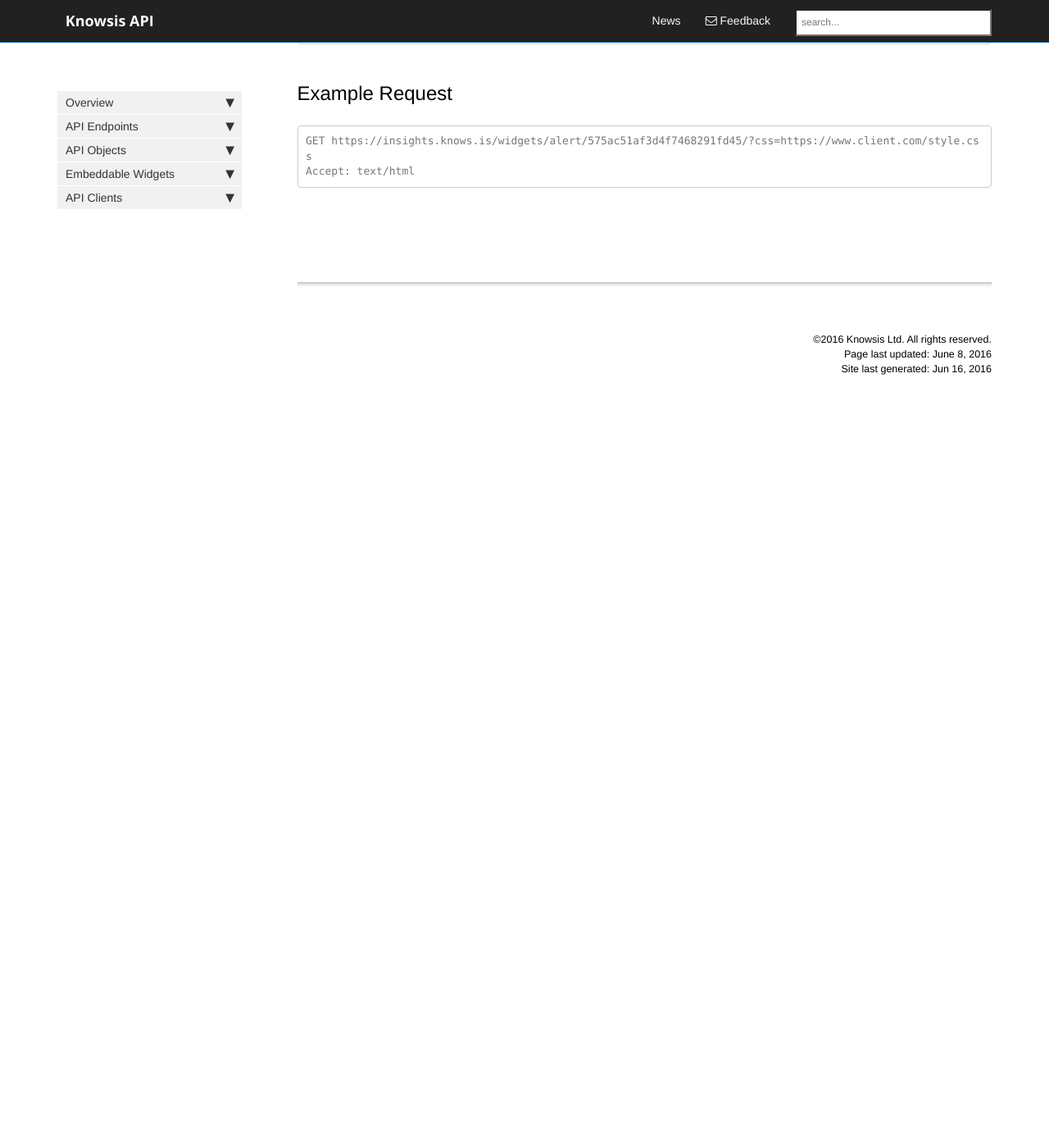
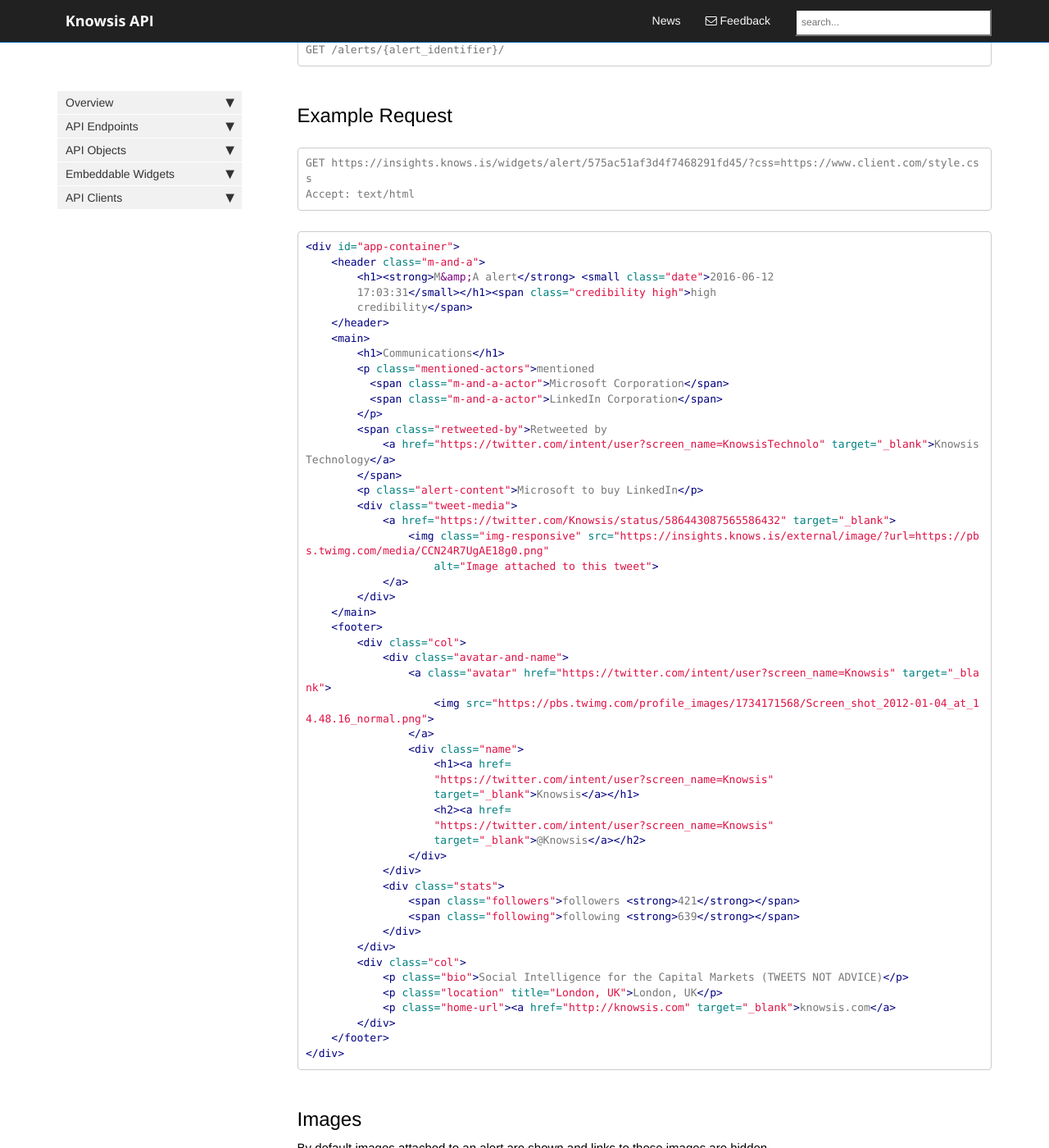
Before and after one commit to knowsis/knowsis.github.io, a Jekyll site: the page built from api/widget-alert.md, in a window 1280 px wide and 1400 px high, scrolled down 270 px. Shown: the whole window at 82% size. Built offline with Jekyll 4.4.1, drawn with Linux system fonts in a browser that asks for light colours; nearby versions of some CDN libraries; comment, search, counter and statistics services are not loaded; before the commit the page ends 900 px from its top, so only the background shows below that; some of the changed text lies outside the part shown.

Commit message:
Write documentation for alert detail widget

````diff
--- a/api/widget-alert.md
+++ b/api/widget-alert.md
@@ -19,3 +19,72 @@
 GET https://insights.knows.is/widgets/alert/575ac51af3d4f7468291fd45/?css=https://www.client.com/style.css
 Accept: text/html
 ```
+
+```html
+<div id="app-container">
+    <header class="m-and-a">
+        <h1><strong>M&amp;A alert</strong> <small class="date">2016-06-12
+        17:03:31</small></h1><span class="credibility high">high
+        credibility</span>
+    </header>
+    <main>
+        <h1>Communications</h1>
+        <p class="mentioned-actors">mentioned
+          <span class="m-and-a-actor">Microsoft Corporation</span>
+          <span class="m-and-a-actor">LinkedIn Corporation</span>
+        </p>
+        <span class="retweeted-by">Retweeted by
+            <a href="https://twitter.com/intent/user?screen_name=KnowsisTechnolo" target="_blank">Knowsis Technology</a>
+        </span>
+        <p class="alert-content">Microsoft to buy LinkedIn</p>
+        <div class="tweet-media">
+            <a href="https://twitter.com/Knowsis/status/586443087565586432" target="_blank">
+                <img class="img-responsive" src="https://insights.knows.is/external/image/?url=https://pbs.twimg.com/media/CCN24R7UgAE18g0.png"
+                    alt="Image attached to this tweet">
+            </a>
+        </div>
+    </main>
+    <footer>
+        <div class="col">
+            <div class="avatar-and-name">
+                <a class="avatar" href="https://twitter.com/intent/user?screen_name=Knowsis" target="_blank">
+                    <img src="https://pbs.twimg.com/profile_images/1734171568/Screen_shot_2012-01-04_at_14.48.16_normal.png">
+                </a>
+                <div class="name">
+                    <h1><a href=
+                    "https://twitter.com/intent/user?screen_name=Knowsis"
+                    target="_blank">Knowsis</a></h1>
+                    <h2><a href=
+                    "https://twitter.com/intent/user?screen_name=Knowsis"
+                    target="_blank">@Knowsis</a></h2>
+                </div>
+            </div>
+            <div class="stats">
+                <span class="followers">followers <strong>421</strong></span>
+                <span class="following">following <strong>639</strong></span>
+            </div>
+        </div>
+        <div class="col">
+            <p class="bio">Social Intelligence for the Capital Markets (TWEETS NOT ADVICE)</p>
+            <p class="location" title="London, UK">London, UK</p>
+            <p class="home-url"><a href="http://knowsis.com" target="_blank">knowsis.com</a>
+        </div>
+    </footer>
+</div>
+```
+
+## Images
+
+By default images attached to an alert are shown and links to these images are hidden.
+
+If you want to hide images and display links instead, add the following css to your stylesheet:
+
+```css
+.media-url {
+    display: inline;
+}
+
+.tweet-media {
+    display: none;
+}
+```
````
